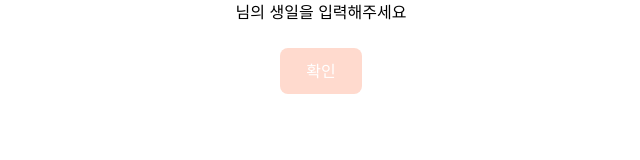
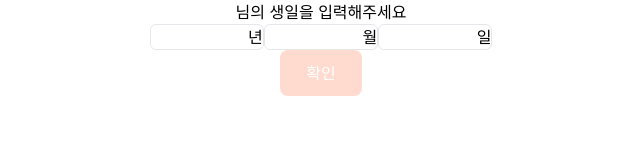
Before and after one commit to DDD-Community/Rainbow-Web, a Next.js app: page /member/onboarding/birth in a window 1280 px wide. Shown: the top 160 px of the page, without its empty margins (319-959 px from the left). Built offline with nearby package versions, Linux system fonts and the light colour scheme.

Commit message:
fix: input 창 수정. component 반영

```diff
--- a/src/app/member/onboarding/birth/page.tsx
+++ b/src/app/member/onboarding/birth/page.tsx
@@ -5,10 +5,15 @@ import { useSetRecoilState } from "recoil";
 import { birthdayState } from "@/src/recoil/user.atoms";
 import { PrimaryButton } from "@/src/components/Common/Button";
 import { ButtonField } from "@/src/components/Common/Button/ButtonField";
+import { TextInput } from "@/src/components/Common/Input";
 
 export default function Birth() {
-  const [birth, setBirth] = useState("");
+  const [year, setYear] = useState("");
+  const [month, setMonth] = useState("");
+  const [date, setDate] = useState("");
   const setBirthRecoil = useSetRecoilState(birthdayState);
+
+  const birth = year + month + date;
 
   const handleNext = () => {
     setBirthRecoil(birth);
@@ -20,8 +25,22 @@ export default function Birth() {
   return (
     <div className="flex flex-col items-center">
       <h2>님의 생일을 입력해주세요</h2>
-      <div>
-        <input type="text" value={birth} onChange={e => setBirth(e.target.value)} />
+      <div className="flex justifycontent">
+        <TextInput>
+          <TextInput.Border>
+            <TextInput.Content value={year} onChange={e => setYear(e.target.value)} />년
+          </TextInput.Border>
+        </TextInput>
+        <TextInput>
+          <TextInput.Border>
+            <TextInput.Content value={month} onChange={e => setMonth(e.target.value)} />월
+          </TextInput.Border>
+        </TextInput>
+        <TextInput>
+          <TextInput.Border>
+            <TextInput.Content value={date} onChange={e => setDate(e.target.value)} />일
+          </TextInput.Border>
+        </TextInput>
       </div>
       <div>
         <ButtonField>
--- a/src/app/member/onboarding/gender/page.tsx
+++ b/src/app/member/onboarding/gender/page.tsx
@@ -5,6 +5,7 @@ import { useSetRecoilState } from "recoil";
 import { genderState } from "@/src/recoil/user.atoms";
 import { PrimaryButton } from "@/src/components/Common/Button";
 import { ButtonField } from "@/src/components/Common/Button/ButtonField";
+import { TextInput } from "@/src/components/Common/Input";
 
 export default function Gender() {
   const [gender, setGender] = useState("");
@@ -20,7 +21,11 @@ export default function Gender() {
   return (
     <div>
       <h2>님의 성별을 입력해주세요</h2>
-      <input type="text" value={gender} onChange={e => setGender(e.target.value)} />
+      <TextInput>
+        <TextInput.Border>
+          <TextInput.Content value={gender} onChange={e => setGender(e.target.value)} />
+        </TextInput.Border>
+      </TextInput>
       <ButtonField>
         <PrimaryButton
           color="default"
--- a/src/app/member/onboarding/nickname/page.tsx
+++ b/src/app/member/onboarding/nickname/page.tsx
@@ -5,6 +5,7 @@ import { useSetRecoilState } from "recoil";
 import { nicknameState } from "@/src/recoil/user.atoms";
 import { PrimaryButton } from "@/src/components/Common/Button";
 import { ButtonField } from "@/src/components/Common/Button/ButtonField";
+import { TextInput } from "@/src/components/Common/Input";
 
 export default function Nickname() {
   const [nickname, setNickname] = useState("");
@@ -20,7 +21,11 @@ export default function Nickname() {
   return (
     <div className="flex flex-col items-center">
       <h2>본인을 확인할 수 있는 닉네임을 입력해주세요</h2>
-      <input type="text" value={nickname} onChange={e => setNickname(e.target.value)} />
+      <TextInput>
+        <TextInput.Border>
+          <TextInput.Content value={nickname} onChange={e => setNickname(e.target.value)} />
+        </TextInput.Border>
+      </TextInput>
       <ButtonField>
         <PrimaryButton
           color="default"
--- a/src/app/member/onboarding/salary/page.tsx
+++ b/src/app/member/onboarding/salary/page.tsx
@@ -7,7 +7,6 @@ import { PrimaryButton } from "@/src/components/Common/Button";
 import { ButtonField } from "@/src/components/Common/Button/ButtonField";
 import { Select } from "@/src/components/Common/Select";
 import { authInstance } from "@/src/api/auth/client";
-import { TextInput } from "@/src/components/Common/Input";
 
 interface PropsType {
   nickname: string;
@@ -57,13 +56,10 @@ export default function Salary(nickname: PropsType) {
   const text = `쉿! ${nickname}님의 연봉은 저희만 볼게요`;
 
   return (
-    <div>
-      <h2>{text}</h2>
-      <TextInput>
-        <TextInput.Border>
-          <Select options={options} onChange={handleSelectChange} />
-        </TextInput.Border>
-      </TextInput>
+    <div className="flex flex-col justify-between">
+      <div className="text-center sb-25-600">{text}</div>
+
+      <Select options={options} onChange={handleSelectChange} />
 
       <ButtonField>
         <PrimaryButton
--- a/src/components/Common/Select/Select.tsx
+++ b/src/components/Common/Select/Select.tsx
@@ -1,6 +1,4 @@
-"use client";
-
-import React, { useState } from "react";
+import React, { useState, useEffect, useRef } from "react";
 import { twMerge } from "@/src/types/utils/tailwind.util";
 
 interface Option {
@@ -16,6 +14,7 @@ interface SelectProps {
 export function Select({ options, onChange }: SelectProps) {
   const [isOpen, setIsOpen] = useState(false);
   const [selectedValue, setSelectedValue] = useState<string | undefined>(options[0]?.value);
+  const selectRef = useRef<HTMLDivElement | null>(null);
 
   const handleToggle = () => {
     setIsOpen(!isOpen);
@@ -27,8 +26,21 @@ export function Select({ options, onChange }: SelectProps) {
     setIsOpen(false);
   };
 
+  const handleOutsideClick = (event: MouseEvent) => {
+    if (selectRef.current && !selectRef.current.contains(event.target as Node)) {
+      setIsOpen(false);
+    }
+  };
+
+  useEffect(() => {
+    window.addEventListener("click", handleOutsideClick);
+    return () => {
+      window.removeEventListener("click", handleOutsideClick);
+    };
+  }, []);
+
   return (
-    <div className={twMerge("relative inline-block w-[331px] text-right ")}>
+    <div className={twMerge("relative inline-block w-[331px] text-right ")} ref={selectRef}>
       <div>
         <button
           type="button"
--- a/src/components/defaultContainer/index.tsx
+++ b/src/components/defaultContainer/index.tsx
@@ -7,7 +7,7 @@ interface DefaultContainerProps {
 function DefaultContainer({ children }: DefaultContainerProps) {
   return (
     <div className="w-full h-full">
-      <div className="w-343 min-w-343 max-w-375 min-h-screen my-0 mx-auto">{children}</div>
+      <div className="w-343 min-w-343 max-w-375 h-full my-0 mx-auto">{children}</div>
     </div>
   );
 }
--- a/src/constant/select.constant.ts
+++ b/src/constant/select.constant.ts
@@ -1,8 +1,8 @@
 export const EMAIL = [
   {
-    value: "0",
+    value: "naver.com",
     name: "naver.com"
   },
-  { value: "1", name: "daum.net" },
-  { value: "2", name: "google.com" }
+  { value: "daum.net", name: "daum.net" },
+  { value: "google.com", name: "google.com" }
 ];
```
